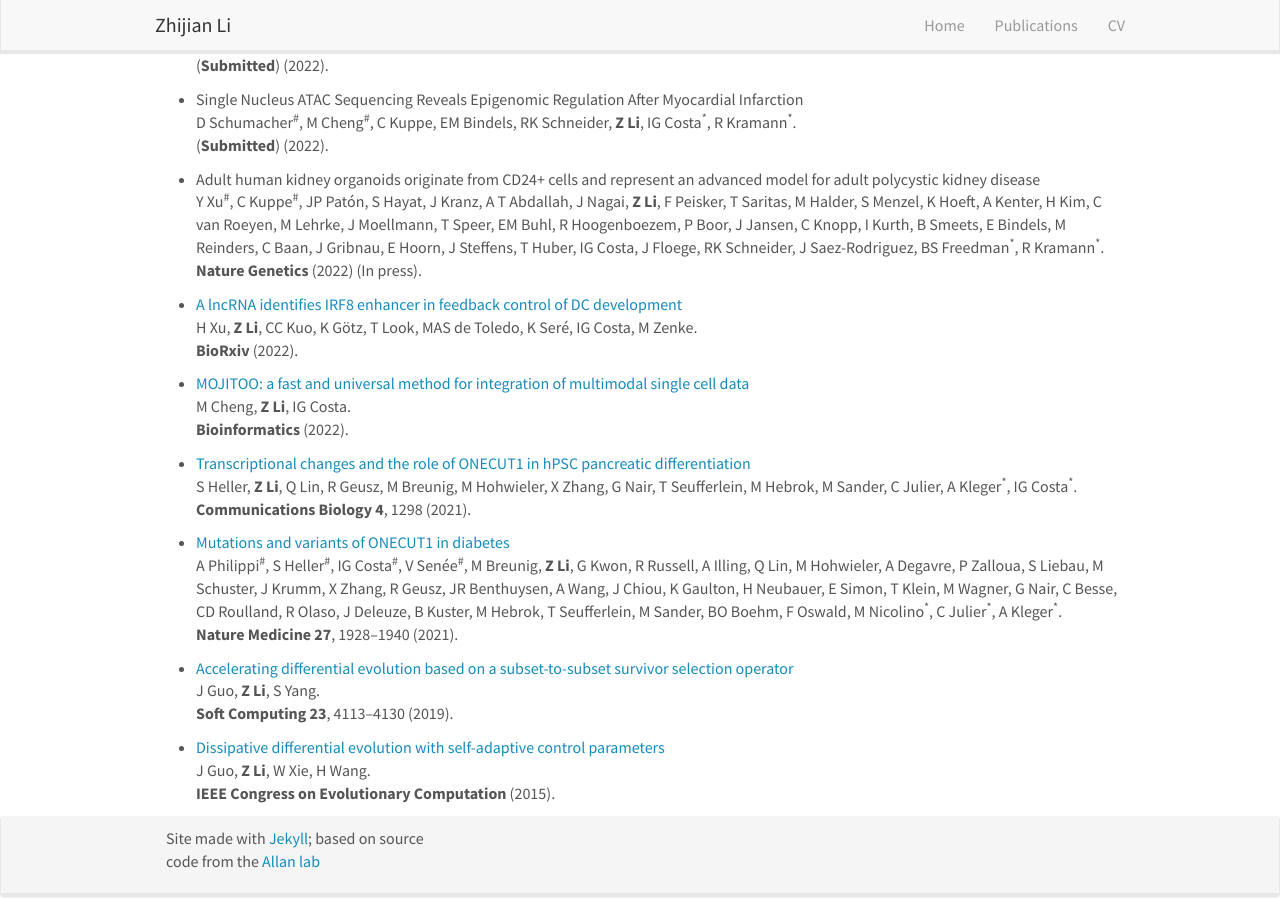
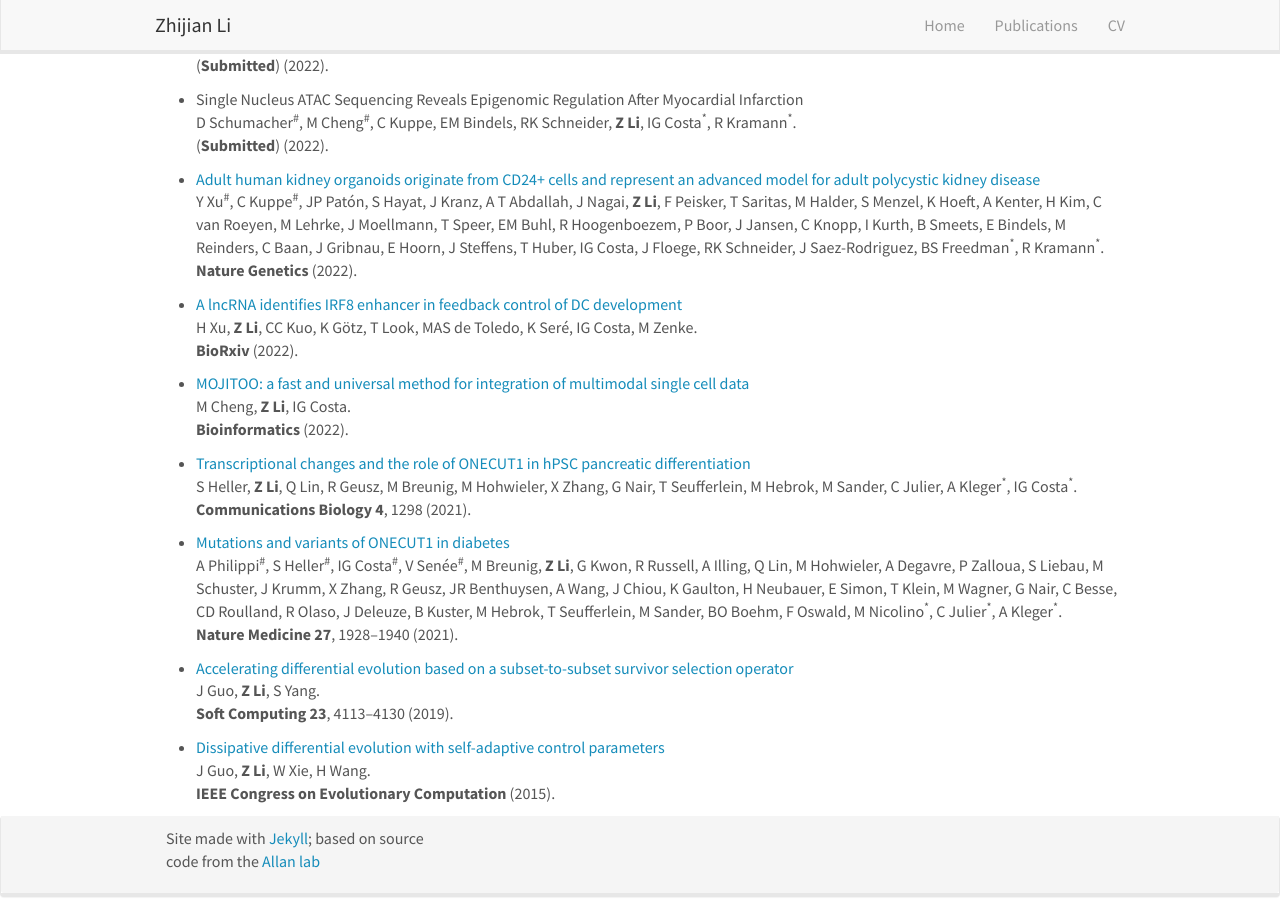
Before and after one commit to lzj1769/lzj1769.github.io, a Jekyll site: the page built from _pages/publications.md, in a window 1280 px wide and 900 px high, scrolled down 1098 px. Built offline with Jekyll 4.4.1, drawn with Linux system fonts in a browser that asks for light colours; nearby versions of some CDN libraries.

Commit message:
Update publications.md

```diff
--- a/_pages/publications.md
+++ b/_pages/publications.md
@@ -54,9 +54,9 @@ EF Brandt, TH Wirtz, **Z Li**, MM Ibrahim, P Fischer, A Beckers, A Flabhove, IG
 D Schumacher<sup>\#</sup>, M Cheng<sup>\#</sup>, C Kuppe, EM Bindels, RK Schneider, **Z Li**, IG Costa<sup>\*</sup>, R Kramann<sup>\*</sup>.\
 (**Submitted**) (2022).
 
-* Adult human kidney organoids originate from CD24+ cells and represent an advanced model for adult polycystic kidney disease\
+* [Adult human kidney organoids originate from CD24+ cells and represent an advanced model for adult polycystic kidney disease](https://www.nature.com/articles/s41588-022-01202-z)\
 Y Xu<sup>\#</sup>, C Kuppe<sup>\#</sup>, JP Patón, S Hayat, J Kranz,  A T Abdallah, J Nagai, **Z Li**, F Peisker, T Saritas, M Halder, S Menzel, K Hoeft, A Kenter, H Kim, C van Roeyen, M Lehrke, J Moellmann, T Speer, EM Buhl, R Hoogenboezem, P Boor, J Jansen,  C Knopp, I Kurth, B Smeets, E Bindels, M Reinders, C Baan, J Gribnau, E Hoorn, J Steffens, T Huber, IG Costa, J Floege, RK Schneider, J Saez-Rodriguez, BS Freedman<sup>\*</sup>, R Kramann<sup>\*</sup>.\
-**Nature Genetics** (2022) (In press).
+**Nature Genetics** (2022).
 
 * [A lncRNA identifies IRF8 enhancer in feedback control of DC development](https://www.biorxiv.org/content/10.1101/2022.08.11.503623v1)\
 H Xu, **Z Li**, CC Kuo, K Götz, T Look, MAS de Toledo, K Seré, IG Costa, M Zenke.\
```
